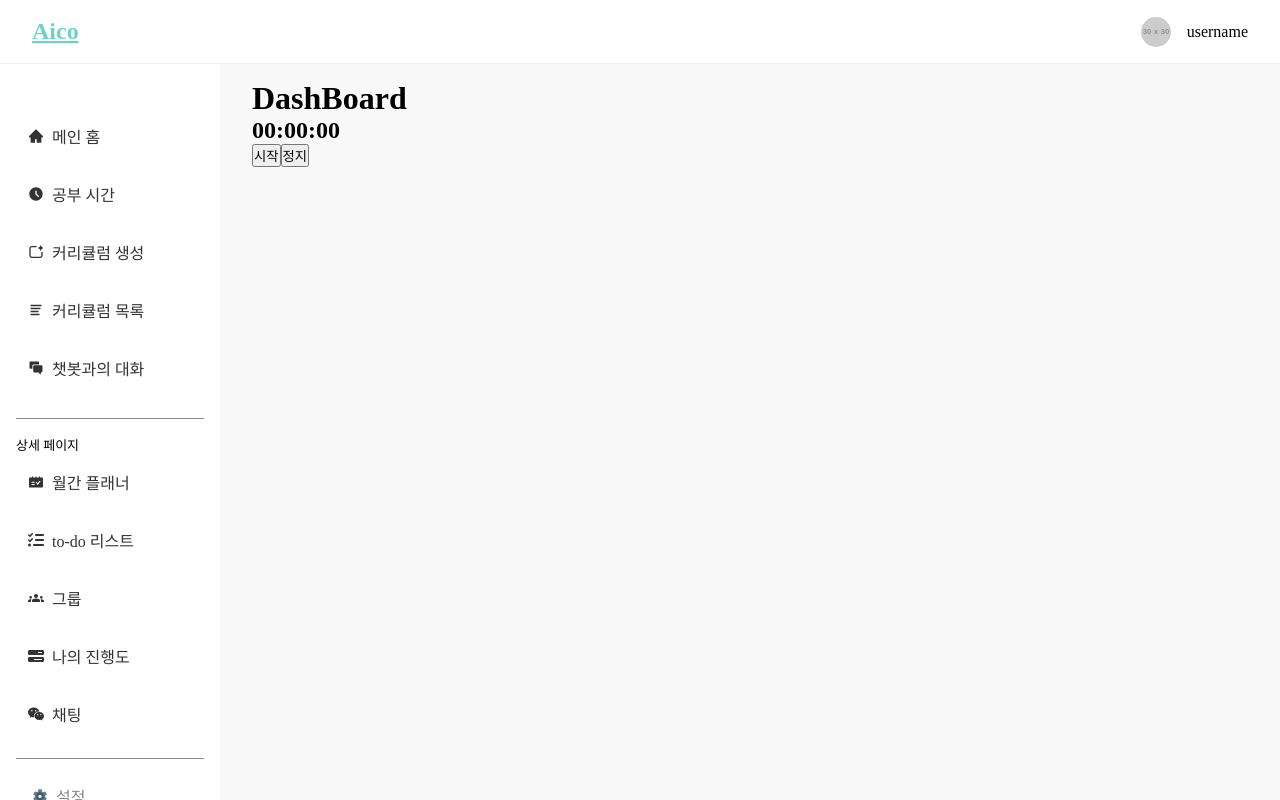
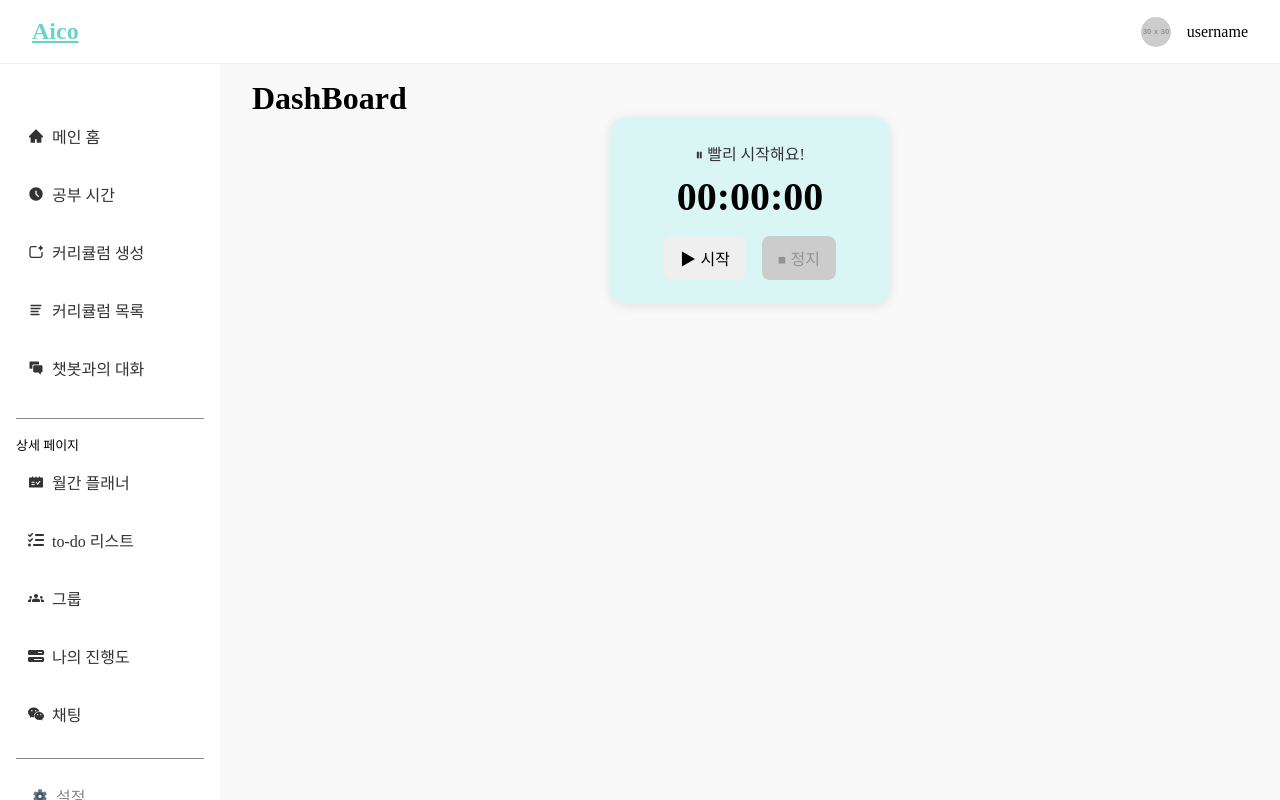
Before and after one commit to aico-team/aico-frontend, a React (Vite) app: page /dashboard in a window 1280 px wide. Built offline with nearby package versions, Linux system fonts and the light colour scheme.

Commit message:
feat: 타이머 로직/UI 분리 및 TimerCard 컴포넌트 스타일 구현

```diff
--- a/src/components/common/StudyTimer.jsx
+++ b/src/components/common/StudyTimer.jsx
@@ -1,8 +1,9 @@
 import React, { useEffect } from "react";
 import useStudyTimeStore from "../../../stores/studyTimeStore";
+import TimerCard from "./TimerCard";
 
 const StudyTimer = () => {
-  const { startTimer, stopTimer, formattedTime, loadFromStorage } =
+  const { isRunning, startTimer, stopTimer, formattedTime, loadFromStorage } =
     useStudyTimeStore();
 
   useEffect(() => {
@@ -18,11 +19,12 @@ const StudyTimer = () => {
   }, [loadFromStorage, stopTimer]);
 
   return (
-    <div>
-      <h2>{formattedTime()}</h2>
-      <button onClick={startTimer}>시작</button>
-      <button onClick={stopTimer}>정지</button>
-    </div>
+    <TimerCard
+      time={formattedTime()}
+      isRunning={isRunning}
+      onStart={startTimer}
+      onStop={stopTimer}
+    />
   );
 };
 
--- /dev/null
+++ b/src/components/common/TimerCard.jsx
@@ -0,0 +1,23 @@
+import React from "react";
+import "../../styles/TimerCard.css";
+
+const TimerCard = ({ time, isRunning, onStart, onStop }) => {
+  return (
+    <div className="timer-card">
+      <p className="timer-label">
+        {isRunning ? "⏳ 공부 중입니다!" : "⏸ 빨리 시작해요!"}
+      </p>
+      <h2 className="timer-time">{time}</h2>
+      <div className="timer-buttons">
+        <button onClick={onStart} disabled={isRunning}>
+          ▶ 시작
+        </button>
+        <button onClick={onStop} disabled={!isRunning}>
+          ⏹ 정지
+        </button>
+      </div>
+    </div>
+  );
+};
+
+export default TimerCard;
--- /dev/null
+++ b/src/styles/TimerCard.css
@@ -0,0 +1,35 @@
+.timer-card {
+  background-color: #d9f6f4;
+  border-radius: 16px;
+  padding: 24px;
+  text-align: center;
+  box-shadow: 0 2px 12px rgba(0, 0, 0, 0.1);
+  width: 280px;
+  margin: 0 auto;
+}
+
+.timer-label {
+  font-size: 1rem;
+  color: #333;
+  margin-bottom: 8px;
+}
+
+.timer-time {
+  font-size: 2.5rem;
+  font-weight: bold;
+  margin-bottom: 16px;
+}
+
+.timer-buttons button {
+  padding: 10px 16px;
+  margin: 0 8px;
+  border: none;
+  border-radius: 8px;
+  font-size: 1rem;
+  cursor: pointer;
+}
+
+.timer-buttons button:disabled {
+  background-color: #ccc;
+  cursor: not-allowed;
+}
```
